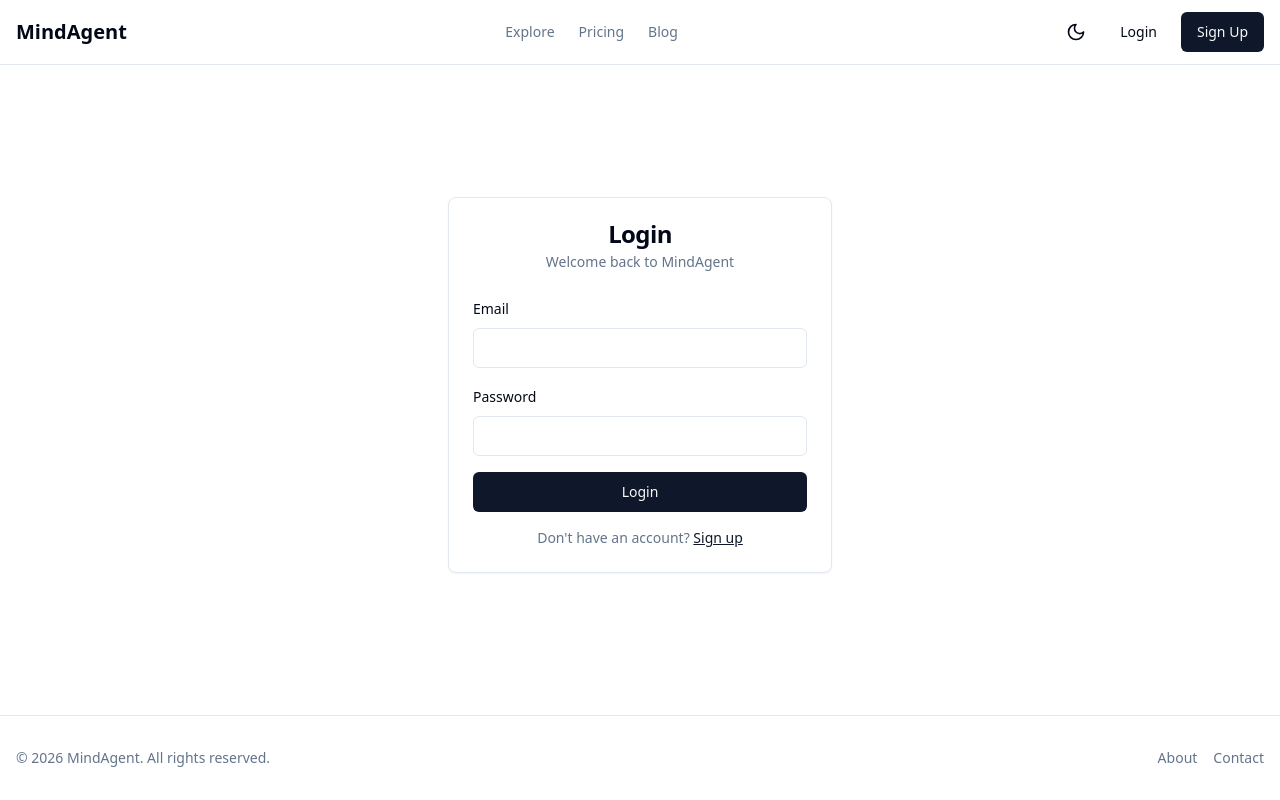
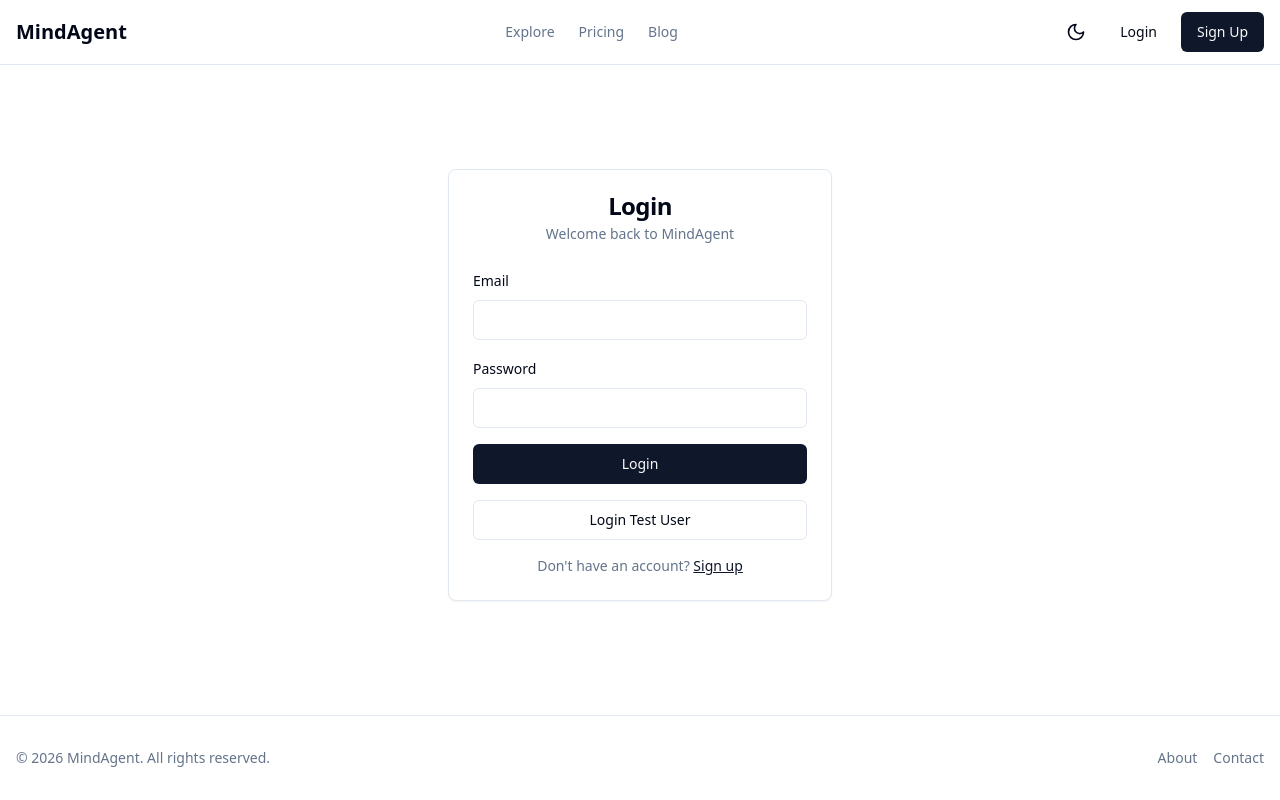
Before and after one commit to nasirmasud/mindagent-client, a Next.js app: page /login in a window 1280 px wide. Built offline with nearby package versions, Linux system fonts and the light colour scheme; no server answers.

Commit message:
feat: add Login Test User button to login and register pages

```diff
--- a/src/app/login/page.tsx
+++ b/src/app/login/page.tsx
@@ -15,6 +15,7 @@ export default function LoginPage() {
   const [email, setEmail] = useState("");
   const [password, setPassword] = useState("");
   const [loading, setLoading] = useState(false);
+  const [demoLoading, setDemoLoading] = useState(false);
   const router = useRouter();
   const { login } = useAuthContext();
 
@@ -33,6 +34,20 @@ export default function LoginPage() {
       toast.error(err.message || "Login failed");
     } finally {
       setLoading(false);
+    }
+  };
+
+  const handleDemoLogin = async () => {
+    setDemoLoading(true);
+    try {
+      const data: any = await api("/auth/demo-login", { method: "POST" });
+      login(data.token, data.user);
+      toast.success("Logged in as demo user");
+      router.push("/");
+    } catch (err: any) {
+      toast.error(err.message || "Demo login failed");
+    } finally {
+      setDemoLoading(false);
     }
   };
 
@@ -56,6 +71,9 @@ export default function LoginPage() {
             <Button type="submit" className="w-full" disabled={loading}>
               {loading ? "Logging in..." : "Login"}
             </Button>
+            <Button type="button" variant="outline" className="w-full" disabled={demoLoading} onClick={handleDemoLogin}>
+              {demoLoading ? "Signing in..." : "Login Test User"}
+            </Button>
           </form>
           <p className="mt-4 text-center text-sm text-muted-foreground">
             Don&apos;t have an account?{" "}
--- a/src/app/register/page.tsx
+++ b/src/app/register/page.tsx
@@ -16,6 +16,7 @@ export default function RegisterPage() {
   const [email, setEmail] = useState("");
   const [password, setPassword] = useState("");
   const [loading, setLoading] = useState(false);
+  const [demoLoading, setDemoLoading] = useState(false);
   const router = useRouter();
   const { login } = useAuthContext();
 
@@ -34,6 +35,20 @@ export default function RegisterPage() {
       toast.error(err.message || "Registration failed");
     } finally {
       setLoading(false);
+    }
+  };
+
+  const handleDemoLogin = async () => {
+    setDemoLoading(true);
+    try {
+      const data: any = await api("/auth/demo-login", { method: "POST" });
+      login(data.token, data.user);
+      toast.success("Logged in as demo user");
+      router.push("/");
+    } catch (err: any) {
+      toast.error(err.message || "Demo login failed");
+    } finally {
+      setDemoLoading(false);
     }
   };
 
@@ -61,6 +76,9 @@ export default function RegisterPage() {
             <Button type="submit" className="w-full" disabled={loading}>
               {loading ? "Creating..." : "Sign Up"}
             </Button>
+            <Button type="button" variant="outline" className="w-full" disabled={demoLoading} onClick={handleDemoLogin}>
+              {demoLoading ? "Signing in..." : "Login Test User"}
+            </Button>
           </form>
           <p className="mt-4 text-center text-sm text-muted-foreground">
             Already have an account?{" "}
```
